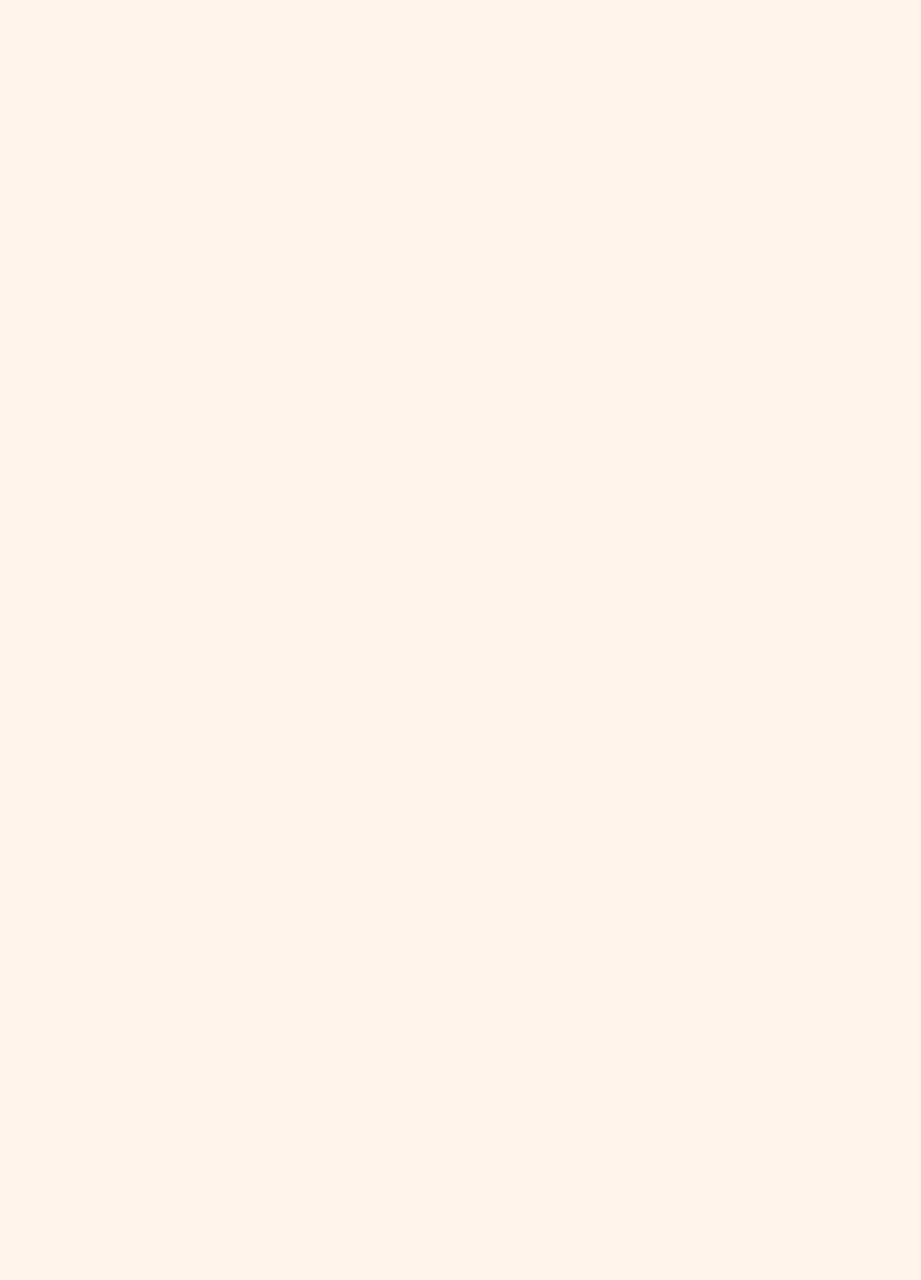
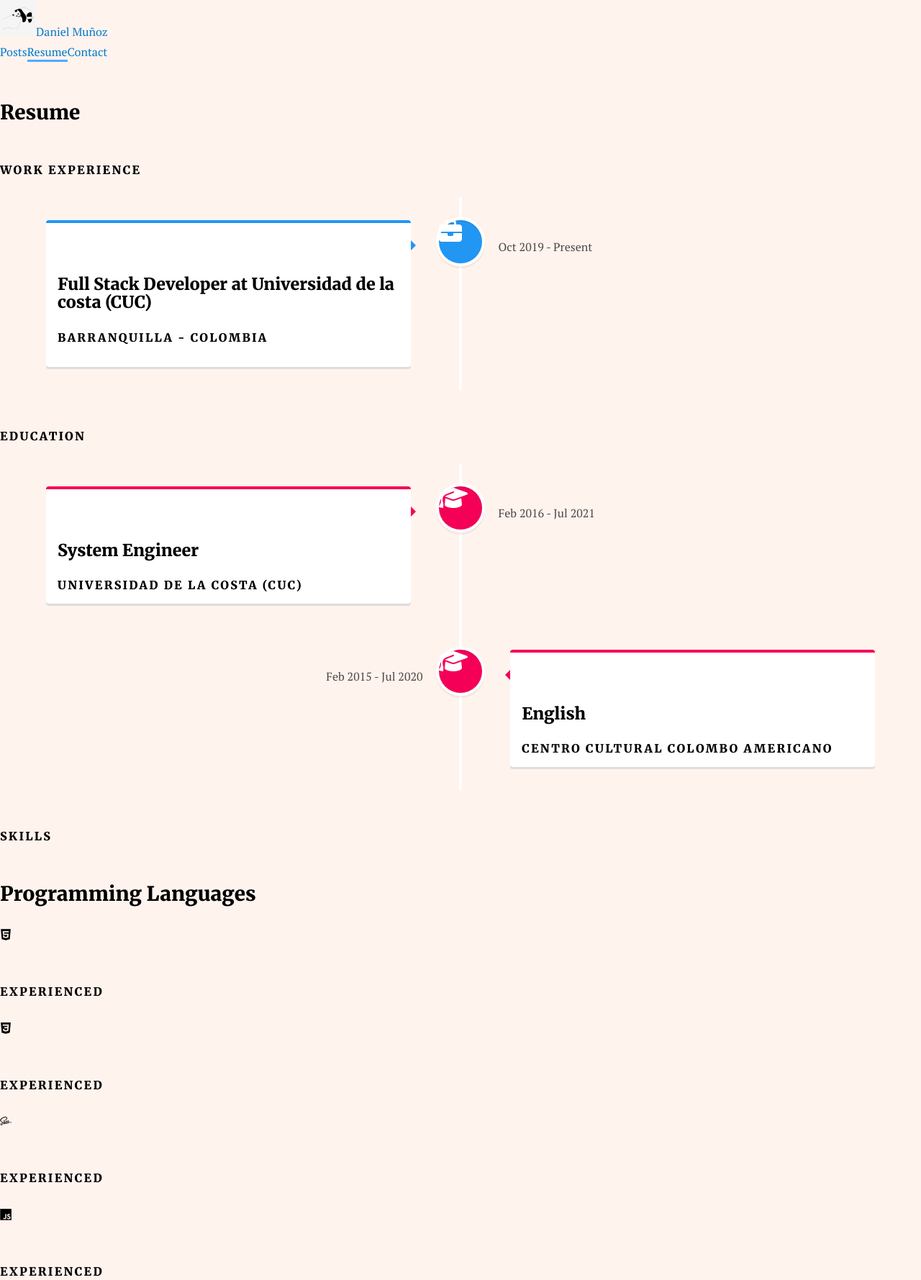
Before and after one commit to dmunoz-10/my-portfolio, a Gatsby site: page /resume in a window 1280 px wide. Before the commit this address had no page. Shown: the top 1779 px of the page at 72% size. Before the commit the page ends 800 px from the top, so only its background shows below. Built offline with nearby package versions, Linux system fonts and the light colour scheme; Gatsby itself is replaced by a stand-in of ours; some packages are replaced by stand-ins of ours.

Commit message:
Adding resume page and skills components react-vertical-timeline-component package added to perform timeline in work experience and education

```diff
--- a/gatsby-config.js
+++ b/gatsby-config.js
@@ -9,6 +9,32 @@ module.exports = {
         { name: 'GitHub', url: 'https://github.com/dmunoz-10' },
         { name: 'LinkedIn', url: 'https://www.linkedin.com/in/djmv225/' },
       ],
+      workExperience: [
+        {
+          company: {
+            name: 'Universidad de la costa (CUC)',
+            place: 'Barranquilla - Colombia',
+          },
+          title: 'Full Stack Developer',
+          description: '',
+          from: 'Oct 2019',
+          to: 'Present',
+        },
+      ],
+      education: [
+        {
+          institute: 'Universidad de la costa (CUC)',
+          title: 'System Engineer',
+          from: 'Feb 2016',
+          to: 'Jul 2021',
+        },
+        {
+          institute: 'Centro Cultural Colombo Americano',
+          title: 'English',
+          from: 'Feb 2015',
+          to: 'Jul 2020',
+        },
+      ],
       skills: {
         languages: [
           { name: 'Spanish', skill: 'Native' },
@@ -18,7 +44,7 @@ module.exports = {
           { name: 'HTML',        icon: 'devicon-html5-plain',      color: 'text-yellow-700', skill: 'Experienced' },
           { name: 'CSS',         icon: 'devicon-css3-plain',       color: 'text-blue-600',   skill: 'Experienced' },
           { name: 'Sass',        icon: 'devicon-sass-original',    color: 'text-pink-500',   skill: 'Experienced' },
-          { name: 'JavaScript',  icon: 'devicon-javascript-plain', color: 'text-yellow-400', skill: 'Experienced' },
+          { name: 'JavaScript',  icon: 'devicon-javascript-plain', color: 'text-yellow-500', skill: 'Experienced' },
           { name: 'Python',      icon: 'devicon-python-plain',     color: 'text-indigo-700', skill: 'Experienced' },
           { name: 'Ruby',        icon: 'devicon-ruby-plain',       color: 'text-red-600',    skill: 'Experienced' },
           { name: 'PHP',         icon: 'devicon-php-plain',        color: 'text-purple-400', skill: 'Skillful' },
@@ -39,7 +65,7 @@ module.exports = {
           { name: 'MongoDB',    icon: 'devicon-mongodb-plain',     color: 'text-green-600',  skill: 'Beginner' },
         ],
         devops: [
-          { name: 'Docker', icon: 'devicon-docker-plain', color: 'text-green-600', skill: 'Skillful' },
+          { name: 'Docker', icon: 'devicon-docker-plain', color: 'text-blue-600', skill: 'Skillful' },
         ],
       },
     },
--- a/package.json
+++ b/package.json
@@ -34,8 +34,9 @@
     "react-helmet": "^5.2.1",
     "react-transition-group": "^4.4.1",
     "react-typography": "^0.16.19",
+    "react-vertical-timeline-component": "^3.3.1",
     "sass-loader": "^10.1.0",
-    "tailwindcss": "^1.1.3",
+    "tailwindcss": "^1.9.6",
     "typeface-merriweather": "0.0.72",
     "typeface-montserrat": "0.0.75",
     "typography": "^0.16.19",
--- a/src/components/header/header.jsx
+++ b/src/components/header/header.jsx
@@ -1,4 +1,4 @@
-import React from 'react'
+import React, { Fragment } from 'react'
 import PropTypes from "prop-types"
 import { useStaticQuery, graphql, Link } from 'gatsby'
 import './styles.scss'
@@ -37,13 +37,16 @@ const Header = ({ rootPath, location }) => {
       <div className="container mx-auto pb-12">
         <nav className="flex items-center justify-between">
           <div className="flex justify-start">
+          {!(rootPath === location) &&
+            <Fragment>
               <Image
                 className="mr-4 mb-0 mt-1 rounded-full border-solid border-2 border-gray-300"
                 fixed={data.avatar.childImageSharp.fixed}
                 alt={author.name}
                 style={{ minWidth: 50 }}
               />
-            {!(rootPath === location) && <Link className="text-2xl mt-2 link" to="/">{ author.name }</Link>}
+              <Link className="text-2xl mt-2 link" to="/">{ author.name }</Link>
+            </Fragment>}
           </div>
 
           <div className="flex justify-end mt-1">
--- a/src/components/layout.js
+++ b/src/components/layout.js
@@ -9,7 +9,7 @@ class Layout extends React.Component {
     const rootPath = `${__PATH_PREFIX__}/`
 
     return (
-      <div className="max-w-3xl mx-auto px-5 py-10">
+      <div className="max-w-5xl mx-auto px-5 py-10">
         <Header rootPath={rootPath} location={location.pathname} />
         <main>{children}</main>
         <Footer />
--- a/src/components/seo/seo.jsx
+++ b/src/components/seo/seo.jsx
@@ -65,6 +65,7 @@ const SEO = ({ description, lang, meta, title }) => {
       ].concat(meta)}
     >
       <link rel="stylesheet" href="https://cdn.jsdelivr.net/gh/devicons/devicon@master/devicon.min.css"></link>
+      <script src="https://kit.fontawesome.com/079ea5cde4.js" crossorigin="anonymous"></script>
     </Helmet>
   )
 }
--- /dev/null
+++ b/src/components/skills/index.js
@@ -0,0 +1,2 @@
+// @flow strict
+export { default } from './skills'
--- /dev/null
+++ b/src/components/skills/skills.jsx
@@ -0,0 +1,39 @@
+import React, { Fragment } from 'react'
+import PropTypes from "prop-types"
+import { useStaticQuery, graphql, Link } from 'gatsby'
+
+const Skills = ({ title, data, gridCol }) => {
+  return (
+    <div>
+      <h2 className="text-3xl mb-6">{ title }</h2>
+
+      <div className={`grid grid-cols-${gridCol}`}>
+        {data.map(({ name, icon, color, skill }) => (
+          <div className="flex flex-col justify-center my-4">
+            {
+            icon ?
+              <i className={`${icon} text-6xl hover:${color}`} title={name}></i> :
+              <h2 className="text-2xl">{ name }</h2>
+            }
+            <h4 className="mt-3">{ skill }</h4>
+          </div>
+        ))}
+      </div>
+    </div>
+  )
+}
+
+Skills.propTypes = {
+  title: PropTypes.string.isRequired,
+  data: PropTypes.arrayOf(
+    PropTypes.shape({
+      name: PropTypes.string.isRequired,
+      icon: PropTypes.string,
+      color: PropTypes.string,
+      skill: PropTypes.string.isRequired,
+    }),
+  ),
+  gridCol: PropTypes.number.isRequired,
+}
+
+export default Skills
--- /dev/null
+++ b/src/pages/resume.jsx
@@ -0,0 +1,161 @@
+import React from "react"
+import { graphql } from "gatsby"
+import { VerticalTimeline, VerticalTimelineElement }  from 'react-vertical-timeline-component';
+import 'react-vertical-timeline-component/style.min.css';
+
+import Layout from "../components/layout"
+import SEO from "../components/seo"
+import Skills from '../components/skills'
+
+class Resume extends React.Component {
+  render () {
+    const { data } = this.props
+    const { title, author } = data.site.siteMetadata
+    const { name: authorName, workExperience, education, skills } = author
+    const { languages, programmingLanguages, frameworks, databases, devops } = skills
+
+    return (
+      <Layout location={this.props.location} title={title}>
+        <SEO title="Resume" />
+
+        <h2 className="text-5xl mb-3 text-center">Resume</h2>
+
+        <div className="grid grid-cols-1 divide-y-2 divide-blue-500">
+          <section className="py-20 text-center" id="work-experience">
+            <h4 className="text-base mb-1">Work Experience</h4>
+
+            <div className="mt-4">
+              <VerticalTimeline>
+                {workExperience.map(({ company, title, description, from, to }) => (
+                  <VerticalTimelineElement
+                    className="vertical-timeline-element--work"
+                    contentStyle={{
+                      padding: '1rem',
+                      background: 'white',
+                      color: 'black',
+                      borderTop: '4px solid rgb(33, 150, 243)',
+                    }}
+                    contentArrowStyle={{ borderRight: '7px solid  rgb(33, 150, 243)' }}
+                    date={`${from} - ${to}`}
+                    dateClassName="text-left"
+                    iconStyle={{ background: 'rgb(33, 150, 243)', color: 'white' }}
+                    icon={<i className="fas fa-briefcase fa-2x mt-3"></i>}
+                    visible={true}
+                  >
+                    <h3 className="text-lg font-semibold mb-2">{ `${title} at ${company.name}` }</h3>
+                    <h4 className="vertical-timeline-element-subtitle text-xs">{ company.place }</h4>
+                    <p className="text-base">
+                      { description }
+                    </p>
+                  </VerticalTimelineElement>
+                ))}
+              </VerticalTimeline>
+            </div>
+          </section>
+
+          <section className="py-20 text-center" id="work-experience">
+            <h4 className="text-base mb-1">Education</h4>
+
+            <div className="mt-4">
+              <VerticalTimeline>
+                {education.map(({ institute, title, from, to }) => (
+                  <VerticalTimelineElement
+                    className="vertical-timeline-element--work"
+                    contentStyle={{
+                      padding: '1rem',
+                      background: 'white',
+                      color: 'black',
+                      borderTop: '4px solid rgb(245, 0, 87)',
+                    }}
+                    contentArrowStyle={{ borderRight: '7px solid  rgb(245, 0, 87)' }}
+                    date={`${from} - ${to}`}
+                    dateClassName="text-left"
+                    iconStyle={{ background: 'rgb(245, 0, 87)', color: 'white' }}
+                    icon={<i className="fas fa-graduation-cap fa-2x mt-3"></i>}
+                    visible={true}
+                  >
+                    <h3 className="text-lg font-semibold mb-2">{ title }</h3>
+                    <h4 className="vertical-timeline-element-subtitle text-xs">{ institute }</h4>
+                  </VerticalTimelineElement>
+                ))}
+              </VerticalTimeline>
+            </div>
+          </section>
+
+          <section className="py-20 text-center" id="skills">
+            <h4 className="text-base mb-4">Skills</h4>
+
+            <div className="space-y-8">
+              <Skills title="Programming Languages" data={programmingLanguages} gridCol={4} />
+              <Skills title="Frameworks" data={frameworks} gridCol={4} />
+              <Skills title="Databases" data={databases} gridCol={3} />
+              <Skills title="Devops" data={devops} gridCol={1} />
+              <Skills title="Languages" data={languages} gridCol={2}/>
+            </div>
+          </section>
+        </div>
+      </Layout>
+    )
+  }
+}
+
+export default Resume
+
+export const pageQuery = graphql`
+ query {
+   site {
+     siteMetadata {
+       title
+       author {
+         name
+         workExperience {
+           company {
+             name
+             place
+           }
+           title
+           description
+           from
+           to
+         }
+         education {
+           institute
+           title
+           from
+           to
+         }
+         skills {
+           languages {
+             name
+             skill
+           }
+           programmingLanguages {
+             name
+             icon
+             color
+             skill
+           }
+           frameworks {
+             name
+             icon
+             color
+             skill
+           }
+           databases {
+             name
+             icon
+             color
+             skill
+           }
+           devops {
+             name
+             icon
+             color
+             skill
+           }
+         }
+       }
+     }
+   }
+ }
+`
```
Also changed, not shown: src/pages/index.jsx (+10 -3 lines), 2 other files. Lines whose indentation alone changed are shown as unchanged.
